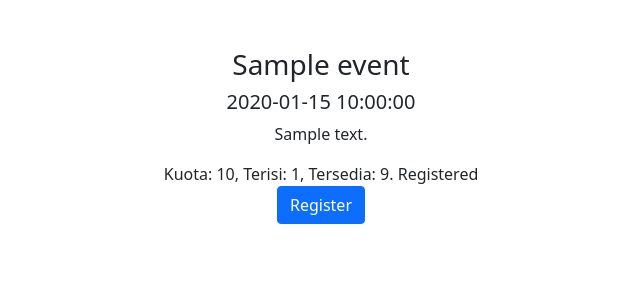
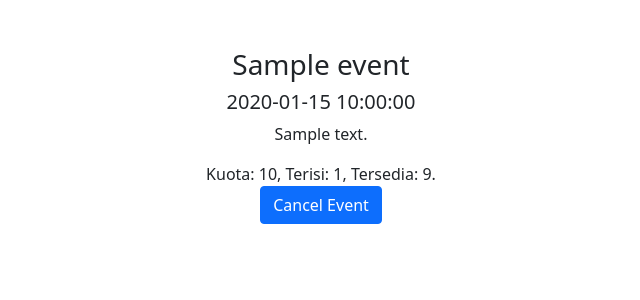
Before and after one commit to qmuza/sql-inj-practice-1, a Flask app: page /events in a window 1280 px wide. Shown: the part 66-366 px from the top of the page, without its empty margins (319-959 px from the left). Run offline with Flask 3, Linux system fonts and the light colour scheme; a user stored in the database is signed in; tables that the repository leaves empty hold one stand-in row (values such as "Sample post").

Commit message:
Added cancel route, events page now displays either register or cancel

```diff
--- a/app.py
+++ b/app.py
@@ -128,7 +128,7 @@ def events():
 def participate():
     evid = request.form.get('id')
     if not evid:
-        flash('problem')
+        flash('There\'s a problem with selecting that event')
         return redirect(url_for('home'))
     part = Participations(user_id=current_user.id, event_id=int(evid))
     Events.query.filter_by(id=int(evid)).first().registered += 1
@@ -137,5 +137,18 @@ def participate():
     flash('Event succesfully registered!')
     return redirect(url_for('home'))
 
+@app.route("/cancel", methods=['POST'])
+def cancel():
+    evid = request.form.get('id')
+    if not evid:
+        flash('There\'s a problem with selecting that event')
+        return redirect(url_for('home'))
+    Events.query.filter_by(id=int(evid)).first().registered -= 1
+    part = Participations.query.filter_by(user_id=current_user.id, event_id=int(evid)).first()
+    db.session.delete(part)
+    db.session.commit()
+    flash('Event succesfully cancelled!')
+    return redirect(url_for('home'))
+
 if __name__ == '__main__':
     app.run(debug=True)
--- a/templates/events.html
+++ b/templates/events.html
@@ -10,14 +10,16 @@
             <span>Terisi: {{ event.registered }}, </span>
             <span>Tersedia: {{ event.capacity - event.registered }}.</span>
             {% if user in event.users %}
-            <span>Registered</span>
+            <form action="/cancel" method="post">
+                <input type="hidden" name="id" value="{{ event.id }}">
+                <button class="btn btn-primary" type="submit">Cancel Event</button>
+            </form>
             {% else %}
-            <span>Not Registered</span>
+            <form action="/participate" method="post">
+                <input type="hidden" name="id" value="{{ event.id }}">
+                <button class="btn btn-primary" type="submit">Register Event</button>
+            </form>
             {% endif %}
-            <form action="/participate" method="post">
-            <input type="hidden" name="id" value="{{ event.id }}">
-            <button class="btn btn-primary" type="submit">Register</button>
-            </form>
             <br><br><br>
         </div>
     {% endfor %}
```
